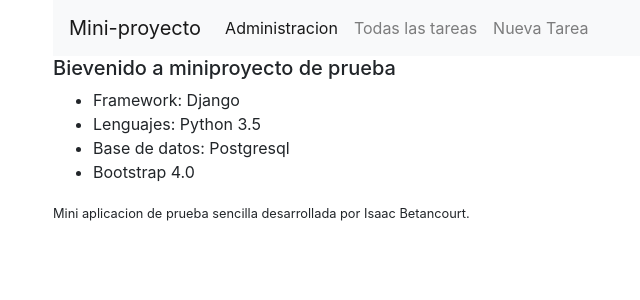
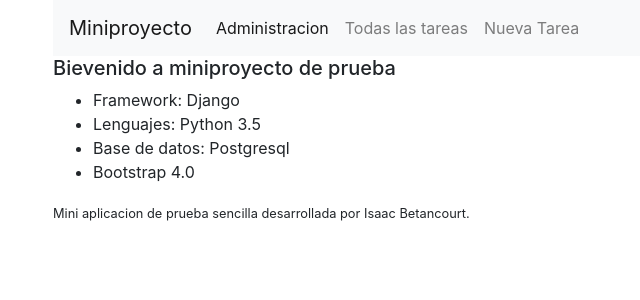
Before and after one commit to Isaac12021991/miniproyecto, a Django app: page / in a window 1280 px wide. Shown: the top 300 px of the page, without its empty margins (32-672 px from the left). Run offline with Django 3.2, Linux system fonts and the light colour scheme; parts of the project's set-up code (start-up, migrations or seed data) failed here and were passed over; some libraries are stand-ins or nearby versions.

Commit message:
Cambios de vista en base.html

```diff
--- a/templates/base/base.html
+++ b/templates/base/base.html
@@ -9,12 +9,13 @@
 <body>
 	<div class="container">
 	<nav class="navbar navbar-expand-lg navbar-light bg-light">
-  <a class="navbar-brand" href="">Mini-proyecto</a>
+  <a class="navbar-brand" href="">Miniproyecto</a>
   <button class="navbar-toggler" type="button" data-toggle="collapse" data-target="#navbarSupportedContent" aria-controls="navbarSupportedContent" aria-expanded="false" aria-label="Toggle navigation">
     <span class="navbar-toggler-icon"></span>
   </button>
 
   <div class="collapse navbar-collapse" id="navbarSupportedContent">
+
     <ul class="navbar-nav mr-auto">
       <li class="nav-item active">
         <a class="nav-link" href="{% url 'admin:index' %}">Administracion <span class="sr-only"></span></a>
@@ -26,25 +27,22 @@
       <li class="nav-item">
         <a class="nav-link" href="{% url 'tareas:nombre_tareas_form' %}">Nueva Tarea</a>
       </li>
+    </ul>
 
-
-    </ul>
   </div>
 </nav>
 
 	<div class="container">
 	<div class="row">
-
-
 	{% block content %}
 	<h5>Bievenido a miniproyecto de prueba</h5>
 	</div>
 	<div class="row">
 	<ul>
-	<li>Framework: Django</li>
-	<li>Lenguajes: Python 3.5</li>
-	<li>Base de datos: Postgresql</li>
-	<li>Bootstrap 4.0</li>
+		<li>Framework: Django</li>
+		<li>Lenguajes: Python 3.5</li>
+		<li>Base de datos: Postgresql</li>
+		<li>Bootstrap 4.0</li>
 	</ul>
 	{% endblock %}
 
```
